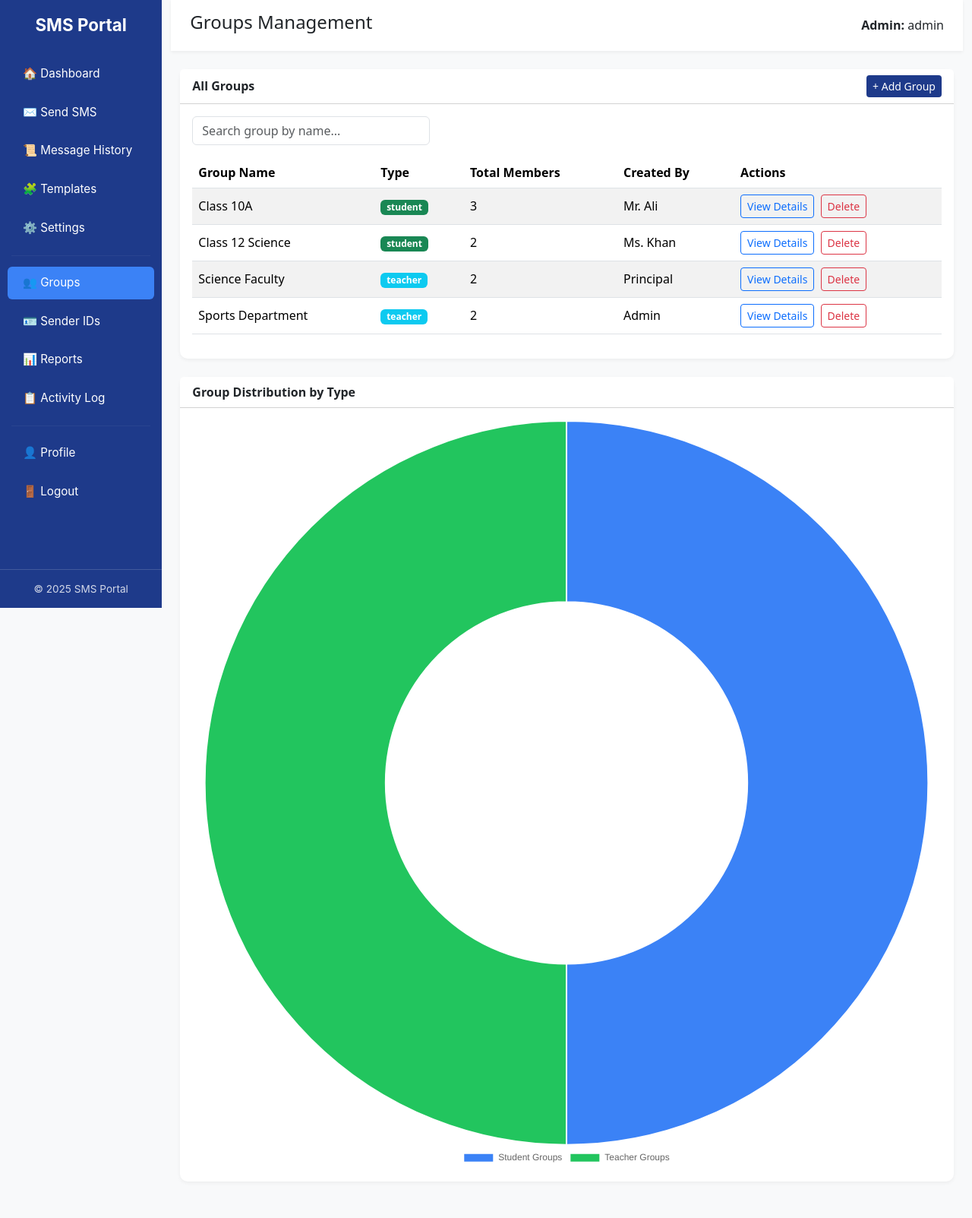
After one commit to OwaisShaikh1/SmsDBIT, a Django app: page /groups/ in a window 1280 px wide. The commit adds this page. Shown: the whole page at 76% size. Run offline with Django 4.2, Linux system fonts and the light colour scheme; some libraries are stand-ins or nearby versions.

Commit message:
ui-Refactored sidebar component and added group templates

```diff
--- /dev/null
+++ b/backend/frontend/templates/groups/groups.html
@@ -0,0 +1,344 @@
+{% load static %}
+<!DOCTYPE html>
+<html lang="en">
+<head>
+  <meta charset="UTF-8">
+  <meta name="viewport" content="width=device-width, initial-scale=1.0">
+  <title>Groups | SMS Portal</title>
+
+  <!-- Bootstrap -->
+  <link href="https://cdn.jsdelivr.net/npm/bootstrap@5.3.3/dist/css/bootstrap.min.css" rel="stylesheet">
+  <!-- SheetJS for Excel import -->
+  <script src="https://cdn.jsdelivr.net/npm/xlsx@0.18.5/dist/xlsx.full.min.js"></script>
+
+  <style>
+    body { background-color: #f8f9fa; }
+    .sidebar a.active { background-color: #3b82f6 !important; }
+    .header {
+      background-color: white;
+      padding: 15px 25px;
+      box-shadow: 0 2px 4px rgba(0,0,0,0.05);
+    }
+    .card {
+      border: none;
+      border-radius: 10px;
+      box-shadow: 0 2px 5px rgba(0,0,0,0.05);
+    }
+    .btn-primary { background-color: #1e3a8a; border: none; }
+    .btn-primary:hover { background-color: #3b82f6; }
+  </style>
+</head>
+
+<body>
+  <div class="container-fluid">
+    <div class="row">
+      <!-- Sidebar -->
+      <div class="col-md-2 p-0" id="sidebarContainer"></div>
+
+      <!-- Main Content -->
+      <div class="col-md-10">
+        <div class="header d-flex justify-content-between align-items-center">
+          <h4>Groups Management</h4>
+          <div><strong>Admin:</strong> {{ request.user.username|default:"admin" }}</div>
+        </div>
+
+        <div class="container mt-4">
+          <!-- Groups Table -->
+          <div class="card mb-4">
+            <div class="card-header bg-white fw-bold d-flex justify-content-between align-items-center">
+              <span>All Groups</span>
+              <button class="btn btn-sm btn-primary" data-bs-toggle="modal" data-bs-target="#addGroupModal">+ Add Group</button>
+            </div>
+            <div class="card-body">
+              <div class="row mb-3">
+                <div class="col-md-4">
+                  <input type="text" id="searchInput" class="form-control" placeholder="Search group by name...">
+                </div>
+              </div>
+              <div class="table-responsive">
+                <table class="table table-striped align-middle">
+                  <thead>
+                    <tr>
+                      <th>Group Name</th>
+                      <th>Type</th>
+                      <th>Total Members</th>
+                      <th>Created By</th>
+                      <th>Actions</th>
+                    </tr>
+                  </thead>
+                  <tbody id="groupsTableBody">
+                    <tr><td colspan="5" class="text-center text-muted">Loading groups...</td></tr>
+                  </tbody>
+                </table>
+              </div>
+            </div>
+          </div>
+
+          <!-- Chart Section -->
+          <div class="card mb-5">
+            <div class="card-header bg-white fw-bold">Group Distribution by Type</div>
+            <div class="card-body">
+              <canvas id="groupsChart" height="100"></canvas>
+            </div>
+          </div>
+        </div>
+      </div>
+    </div>
+  </div>
+
+  <!-- Add Group Modal -->
+  <div class="modal fade" id="addGroupModal" tabindex="-1" aria-labelledby="addGroupModalLabel" aria-hidden="true">
+    <div class="modal-dialog modal-lg">
+      <div class="modal-content">
+        <form id="groupForm">
+          <div class="modal-header">
+            <h5 class="modal-title" id="addGroupModalLabel">Add New Group</h5>
+            <button type="button" class="btn-close" data-bs-dismiss="modal"></button>
+          </div>
+          <div class="modal-body">
+            <div class="mb-3">
+              <label class="form-label">Group Name</label>
+              <input type="text" id="groupName" class="form-control" required>
+            </div>
+            <div class="mb-3">
+              <label class="form-label">Group Type</label>
+              <select id="groupType" class="form-select" required>
+                <option value="">-- Select Type --</option>
+                <option value="student">Student</option>
+                <option value="teacher">Teacher</option>
+              </select>
+            </div>
+
+            <hr>
+            <h6>Add Members</h6>
+            <div class="d-flex gap-2 mb-3">
+              <input type="text" id="memberName" class="form-control" placeholder="Name">
+              <input type="text" id="memberNumber" class="form-control" placeholder="Mobile Number">
+              <button type="button" class="btn btn-outline-primary" id="addMemberBtn">Add</button>
+            </div>
+
+            <!-- Excel Import -->
+            <div class="mb-3">
+              <label class="form-label fw-bold">Upload Excel or CSV</label>
+              <input type="file" id="excelFileInput" accept=".xlsx,.xls,.csv" class="form-control">
+              <div class="form-text">Expected columns: <b>Name</b> and <b>Number</b></div>
+            </div>
+
+            <div id="membersList" class="mt-3"></div>
+          </div>
+
+          <div class="modal-footer">
+            <button type="button" class="btn btn-outline-secondary" data-bs-dismiss="modal">Cancel</button>
+            <button type="submit" class="btn btn-primary">Save Group</button>
+          </div>
+        </form>
+      </div>
+    </div>
+  </div>
+
+  <!-- JS -->
+  <script src="https://cdn.jsdelivr.net/npm/bootstrap@5.3.3/dist/js/bootstrap.bundle.min.js"></script>
+  <script src="https://cdn.jsdelivr.net/npm/chart.js"></script>
+  <script src="{% static 'js/components/sidebar.js' %}"></script>
+  <script src="{% static 'js/common/common.js' %}"></script>
+
+  <script>
+    // --- Dummy Group Data ---
+    let groups = [
+      {
+        name: "Class 10A",
+        type: "student",
+        members: [
+          { name: "Ayesha Khan", number: "9876543210" },
+          { name: "Rohan Patel", number: "9123456789" },
+          { name: "Sara Ahmed", number: "9988776655" }
+        ],
+        created_by: "Mr. Ali"
+      },
+      {
+        name: "Class 12 Science",
+        type: "student",
+        members: [
+          { name: "Farhan Shaikh", number: "9845671230" },
+          { name: "Ritika Mehta", number: "9990011223" }
+        ],
+        created_by: "Ms. Khan"
+      },
+      {
+        name: "Science Faculty",
+        type: "teacher",
+        members: [
+          { name: "Dr. Sharma", number: "9812312123" },
+          { name: "Prof. Iqbal", number: "9876541111" }
+        ],
+        created_by: "Principal"
+      },
+      {
+        name: "Sports Department",
+        type: "teacher",
+        members: [
+          { name: "Coach Ajay", number: "9877654321" },
+          { name: "Ms. Fernandes", number: "9912345678" }
+        ],
+        created_by: "Admin"
+      }
+    ];
+
+    let members = [];
+
+    const tableBody = document.getElementById("groupsTableBody");
+    const excelInput = document.getElementById("excelFileInput");
+
+    // --- Event Bindings ---
+    document.getElementById("addMemberBtn").addEventListener("click", addMember);
+    document.getElementById("groupForm").addEventListener("submit", saveGroup);
+    excelInput.addEventListener("change", handleExcelUpload);
+    document.getElementById("searchInput").addEventListener("input", filterGroups);
+
+    // --- Functions ---
+    function addMember() {
+      const name = document.getElementById("memberName").value.trim();
+      const number = document.getElementById("memberNumber").value.trim();
+      if (!name || !number) return alert("Please enter both name and number.");
+      members.push({ name, number });
+      document.getElementById("memberName").value = "";
+      document.getElementById("memberNumber").value = "";
+      renderMembers();
+    }
+
+    function renderMembers() {
+      const list = document.getElementById("membersList");
+      list.innerHTML = members.map((m, i) => `
+        <div class="d-flex justify-content-between align-items-center border p-2 rounded mb-1">
+          <span>${m.name} - <small class="text-muted">${m.number}</small></span>
+          <button class="btn btn-sm btn-outline-danger" onclick="removeMember(${i})">Remove</button>
+        </div>
+      `).join("");
+    }
+
+    function removeMember(i) {
+      members.splice(i, 1);
+      renderMembers();
+    }
+
+    function saveGroup(e) {
+      e.preventDefault();
+      const name = document.getElementById("groupName").value.trim();
+      const type = document.getElementById("groupType").value;
+      if (!name || !type || members.length === 0) return alert("Fill all fields and add members.");
+
+      groups.push({ name, type, members, created_by: "Admin" });
+      renderGroups(groups);
+      members = [];
+      renderMembers();
+      document.getElementById("groupForm").reset();
+      bootstrap.Modal.getInstance(document.getElementById("addGroupModal")).hide();
+      updateChart();
+    }
+
+    function renderGroups(data = groups) {
+      tableBody.innerHTML = "";
+      if (data.length === 0) {
+        tableBody.innerHTML = `<tr><td colspan="5" class="text-center text-muted">No groups found.</td></tr>`;
+        return;
+      }
+
+      data.forEach((g, i) => {
+        tableBody.innerHTML += `
+          <tr>
+            <td>${g.name}</td>
+            <td><span class="badge ${g.type === "teacher" ? "bg-info" : "bg-success"}">${g.type}</span></td>
+            <td>${g.members.length}</td>
+            <td>${g.created_by}</td>
+            <td>
+              <button class="btn btn-sm btn-outline-primary me-1" onclick="goToGroupDetails(${i})">View Details</button>
+              <button class="btn btn-sm btn-outline-danger" onclick="deleteGroup(${i})">Delete</button>
+            </td>
+
+          </tr>
+        `;
+      });
+    }
+
+    function deleteGroup(i) {
+      if (confirm("Delete this group?")) {
+        groups.splice(i, 1);
+        renderGroups();
+        updateChart();
+      }
+    }
+
+    function viewGroup(i) {
+      const g = groups[i];
+      alert(`👥 ${g.name} (${g.type})\n\n${g.members.map(m => m.name + " - " + m.number).join("\n")}`);
+    }
+
+    // --- Search ---
+    function filterGroups() {
+      const query = document.getElementById("searchInput").value.toLowerCase();
+      const filtered = groups.filter(g => g.name.toLowerCase().includes(query));
+      renderGroups(filtered);
+    }
+
+    // --- Excel Upload ---
+    function handleExcelUpload(event) {
+      const file = event.target.files[0];
+      if (!file) return;
+      const reader = new FileReader();
+      reader.onload = function(e) {
+        const data = new Uint8Array(e.target.result);
+        const workbook = XLSX.read(data, { type: "array" });
+        const sheet = workbook.Sheets[workbook.SheetNames[0]];
+        const rows = XLSX.utils.sheet_to_json(sheet);
+        let added = 0;
+        rows.forEach(row => {
+          const name = row["Name"] || row["name"];
+          const number = row["Number"] || row["Mobile"] || row["Phone"];
+          if (name && number) {
+            members.push({ name, number });
+            added++;
+          }
+        });
+        if (added > 0) {
+          alert(`✅ Imported ${added} members.`);
+          renderMembers();
+        } else {
+          alert("No valid records found.");
+        }
+      };
+      reader.readAsArrayBuffer(file);
+    }
+
+    // --- Chart ---
+    const ctx = document.getElementById("groupsChart").getContext("2d");
+    const groupsChart = new Chart(ctx, {
+      type: "doughnut",
+      data: {
+        labels: ["Student Groups", "Teacher Groups"],
+        datasets: [{ data: [0, 0], backgroundColor: ["#3b82f6", "#22c55e"] }]
+      },
+      options: { plugins: { legend: { position: "bottom" } } }
+    });
+
+    function updateChart() {
+      const students = groups.filter(g => g.type === "student").length;
+      const teachers = groups.filter(g => g.type === "teacher").length;
+      groupsChart.data.datasets[0].data = [students, teachers];
+      groupsChart.update();
+    }
+
+    function goToGroupDetails(i) {
+      // Save selected group in localStorage so group_details.html can access it
+      localStorage.setItem("selectedGroup", JSON.stringify(groups[i]));
+      window.location.href = "/groups/group_details.html";
+    }
+
+
+    // --- Initialize ---
+    document.addEventListener("DOMContentLoaded", () => {
+      renderGroups(groups);
+      updateChart();
+    });
+  </script>
+</body>
+</html>
--- a/backend/frontend/templates/includes/sidebar.html
+++ b/backend/frontend/templates/includes/sidebar.html
@@ -11,8 +11,8 @@
   <hr>
 
   <!-- Secondary Navigation -->
+  <a href="/groups/">👥 Groups</a>
   <a href="/sender-ids/">🪪 Sender IDs</a>
-  <a href="/contacts/">👥 Contacts</a>
   <a href="/reports/">📊 Reports</a>
   <a href="/activity/">📋 Activity Log</a>
 
--- a/backend/sms_portal/frontend_urls.py
+++ b/backend/sms_portal/frontend_urls.py
@@ -31,8 +31,8 @@ urlpatterns = [
     # Reports
     path('reports/', frontend_views.ReportsView.as_view(), name='reports'),
 
-    # Contacts
-    path('contacts/', frontend_views.ContactsView.as_view(), name='contacts'),
+    # Groups
+    path('groups/', frontend_views.GroupView.as_view(), name='groups'),
 
     # Dynamic components
     path('sidebar/', frontend_views.sidebar_view, name='sidebar'),
--- a/backend/sms_portal/frontend_views.py
+++ b/backend/sms_portal/frontend_views.py
@@ -81,9 +81,9 @@ class ReportsView(FrontendTemplateView):
     template_name = 'reports/reports.html'  # This doesn't exist, will trigger 404
 
 
-# Contacts Views
-class ContactsView(FrontendTemplateView):
-    template_name = 'contacts/contacts.html'  # This doesn't exist, will trigger 404
+# Group Views
+class GroupView(FrontendTemplateView):
+    template_name = 'groups/groups.html'  # This doesn't exist, will trigger 404
 
 
 # Home/Index View
```
Also changed, not shown: backend/frontend/static/js/components/sidebar.html (deleted, +0 -102 lines), backend/frontend/templates/groups/group_details.html (added, +184 -0 lines), backend/frontend/templates/base.html (renamed from base.html).
